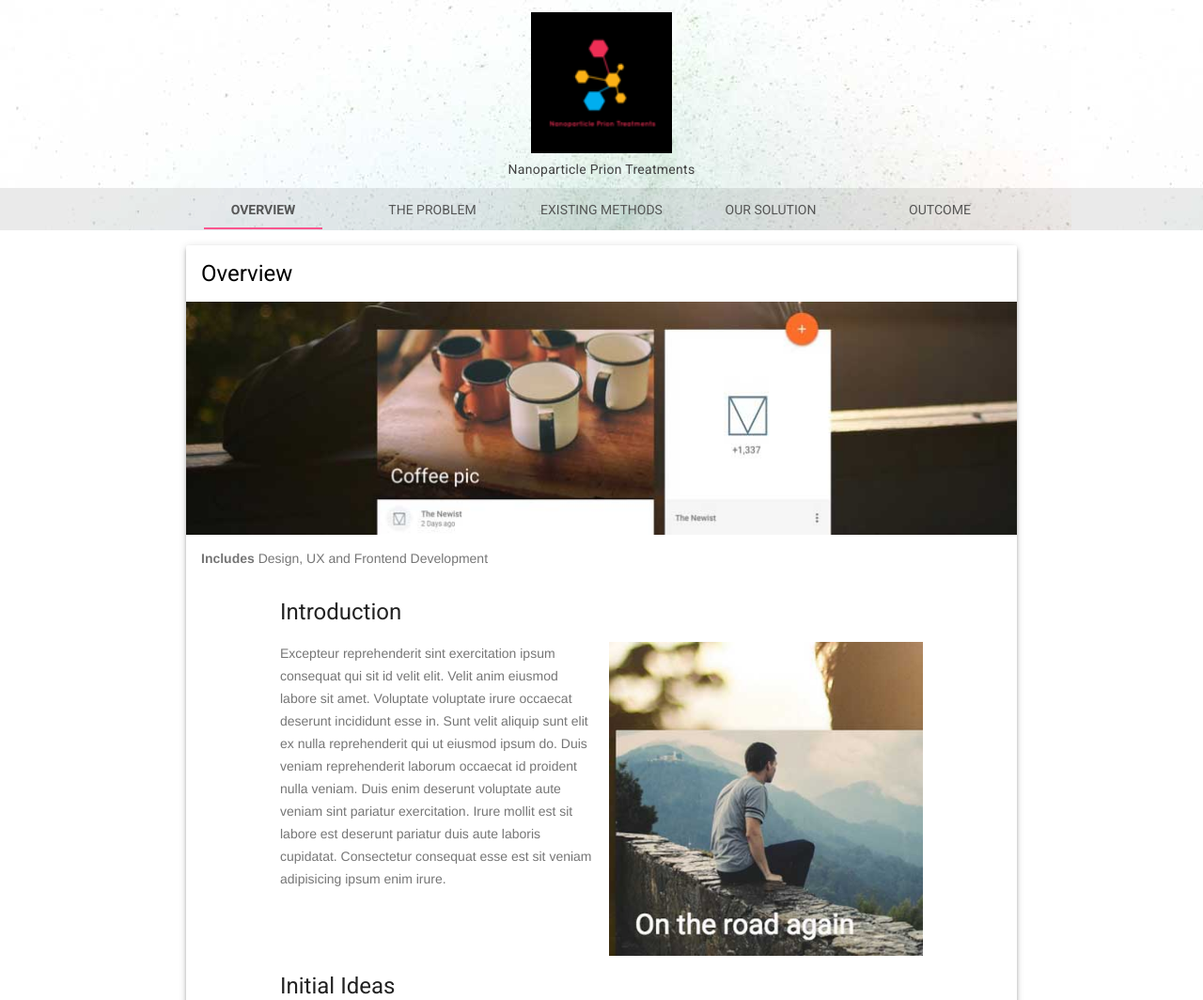
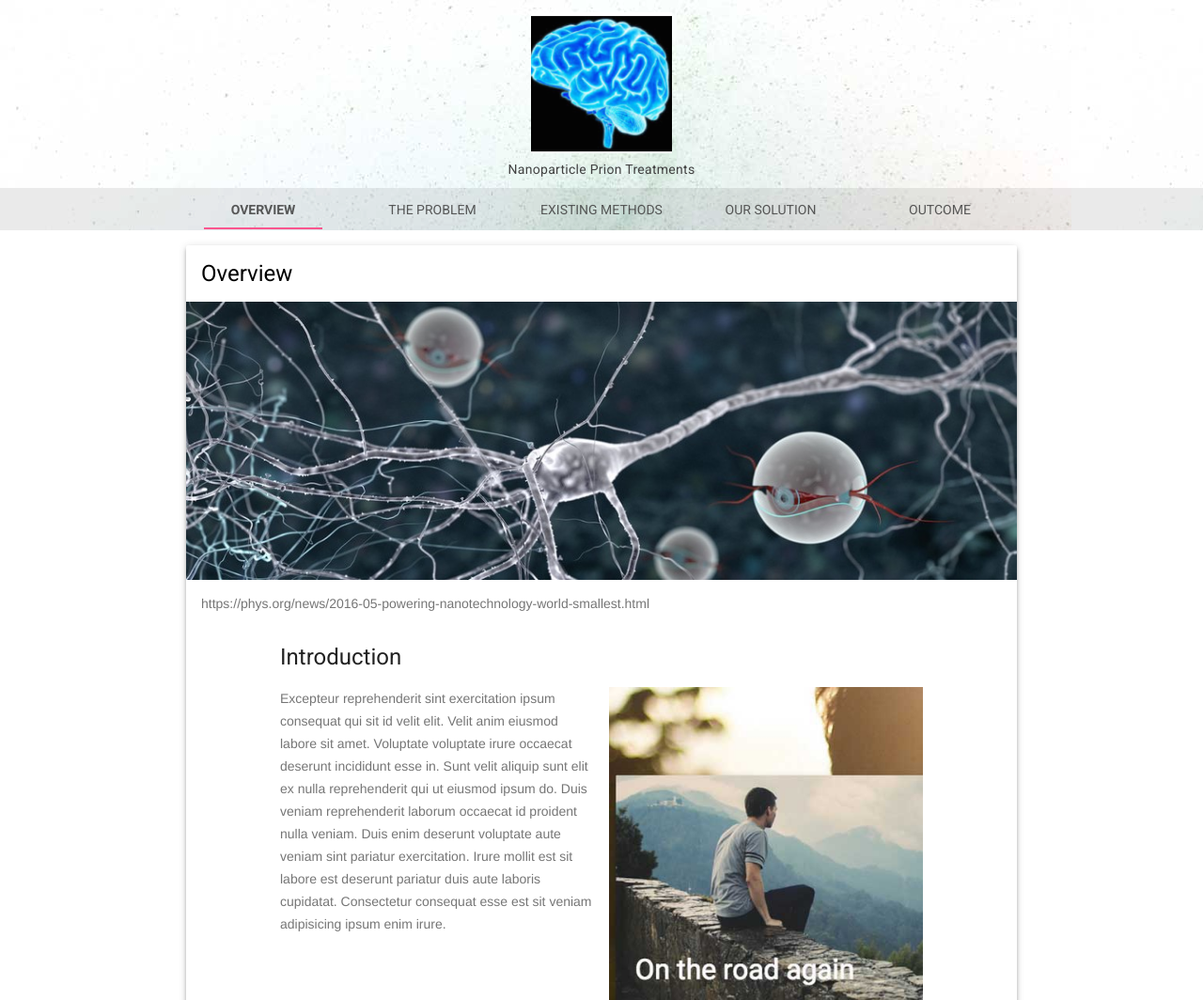
Before and after one commit to mvpatel2000/ExploraVision, a PHP site: page / in a window 1280 px wide. Shown: the top 1064 px of the page at 94% size. Run offline with PHP 8.4, Linux system fonts and the light colour scheme.

Commit message:
cover photo

```diff
--- a/index.php
+++ b/index.php
@@ -75,14 +75,13 @@
                     <!-- Fully horizontal picture -->
                     <div class="mdl-card__media">
                         <!-- Add new image under images folder and update src to have new name. USE JPG. -->
-                        <img class="article-image" src="images/portfolio-example-01.jpg" border="0" alt="">
+                        <img class="article-image" src="images/cover-00.jpg" border="0" alt="">
                     </div>
 
                     <!-- Image Caption -->
                     <div class="mdl-card__supporting-text">
                         <!-- The <strong>  turns the text bold -->
-                        <strong>Includes</strong>
-                        <span>Design, UX and Frontend Development</span>
+                        <span>https://phys.org/news/2016-05-powering-nanotechnology-world-smallest.html</span>
                     </div>
 
                     <!-- Main Stuff -->
--- a/solution.html
+++ b/solution.html
@@ -106,6 +106,11 @@
                         <div class="mdl-cell mdl-cell--6-col">
                             <!-- Add image in images folder and then update the name in src. USE JPG. -->
                             <img class="article-image" src=" images/solution-01.jpg" border="0" alt="">
+                            <div class="mdl-card__supporting-text">
+                                <!-- The <strong>  turns the text bold -->
+                                <span>https://www.sisinternational.com/solutions/strategy</span>
+                                <span>-research-2</span>
+                            </div>
                         </div>
                         <!-- End Paragraph Set -->
 
```
Also changed, not shown: images/cover-00.JPG (added), images/logo.png, images/solution-01.JPG.
